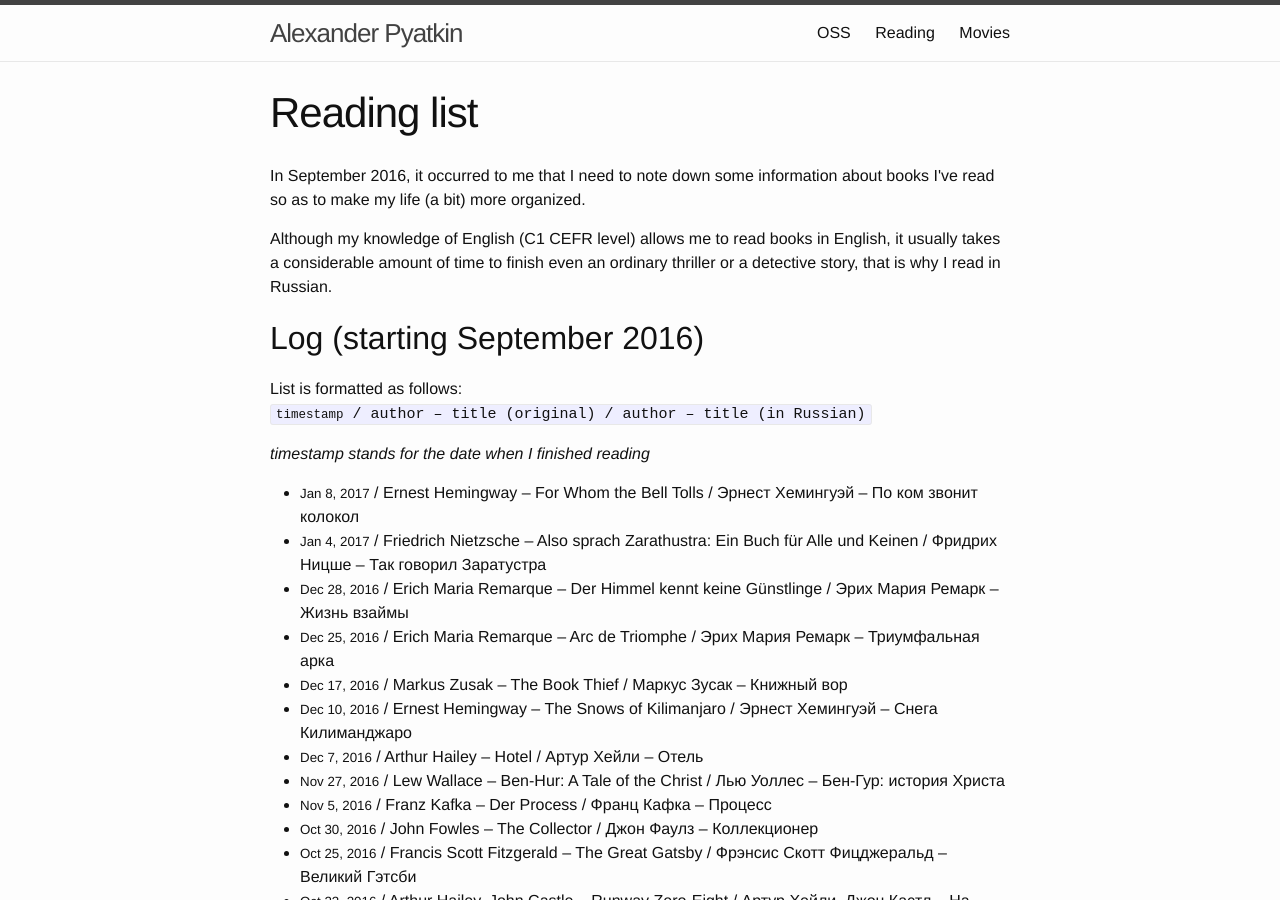
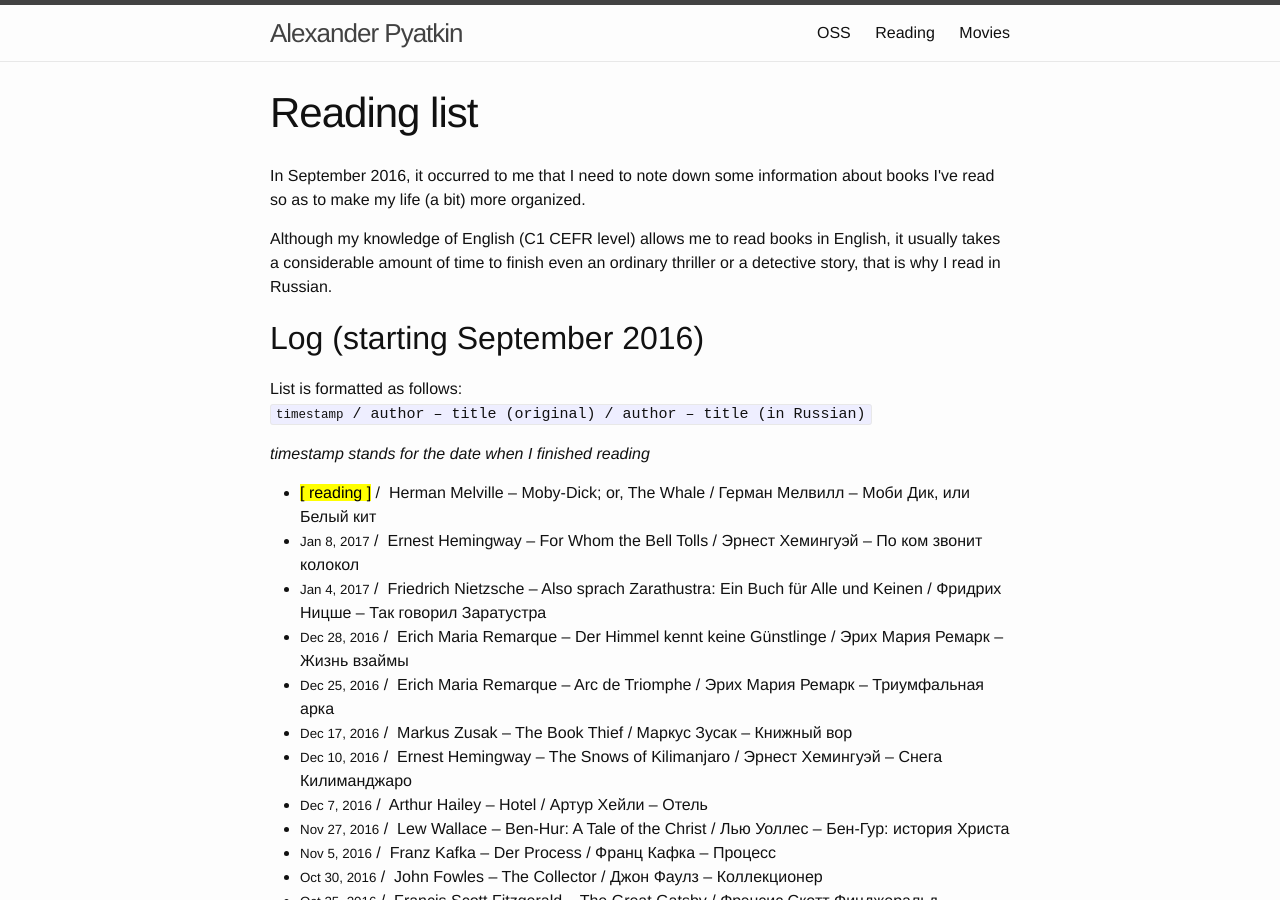
Before and after one commit to aspyatkin/personal-website, a Jekyll site: the page built from reading-list.md, in a window 1280 px wide and 900 px high. Built offline with Jekyll 4.4.1, drawn with Linux system fonts in a browser that asks for light colours.

Commit message:
Update reading list

```diff
--- a/_layouts/reading-list.html
+++ b/_layouts/reading-list.html
@@ -25,7 +25,14 @@ layout: default
   	</p>
   	<ul>
   		{% for entry in page.log_list %}
-  		<li><small>{{ entry.date }}</small> / {{ entry.original.author }} &ndash; {{ entry.original.title }} / {{ entry.russian.author }} &ndash; {{ entry.russian.title }}</li>
+  		<li>
+        {% if entry.date %}
+        <small>{{ entry.date }}</small>&nbsp;/&nbsp;
+        {% endif %}
+        {% if entry.reading %}
+        <mark>[&nbsp;reading&nbsp;]</mark>&nbsp;/&nbsp;
+        {% endif %}
+        {{ entry.original.author }} &ndash; {{ entry.original.title }} / {{ entry.russian.author }} &ndash; {{ entry.russian.title }}</li>
 		{% endfor %}
   	</ul>
   	<h2>Other books</h2>
--- a/reading-list.md
+++ b/reading-list.md
@@ -5,6 +5,14 @@ short_title: Reading
 permalink: /reading-list/
 top_ndx: 2
 log_list:
+  - reading: yes
+    original:
+      author: 'Herman Melville'
+      title: 'Moby-Dick; or, The Whale'
+    russian:
+      author: 'Герман Мелвилл'
+      title: 'Моби Дик, или Белый кит'
+
   - date: 'Jan 8, 2017'
     original:
       author: 'Ernest Hemingway'
```
